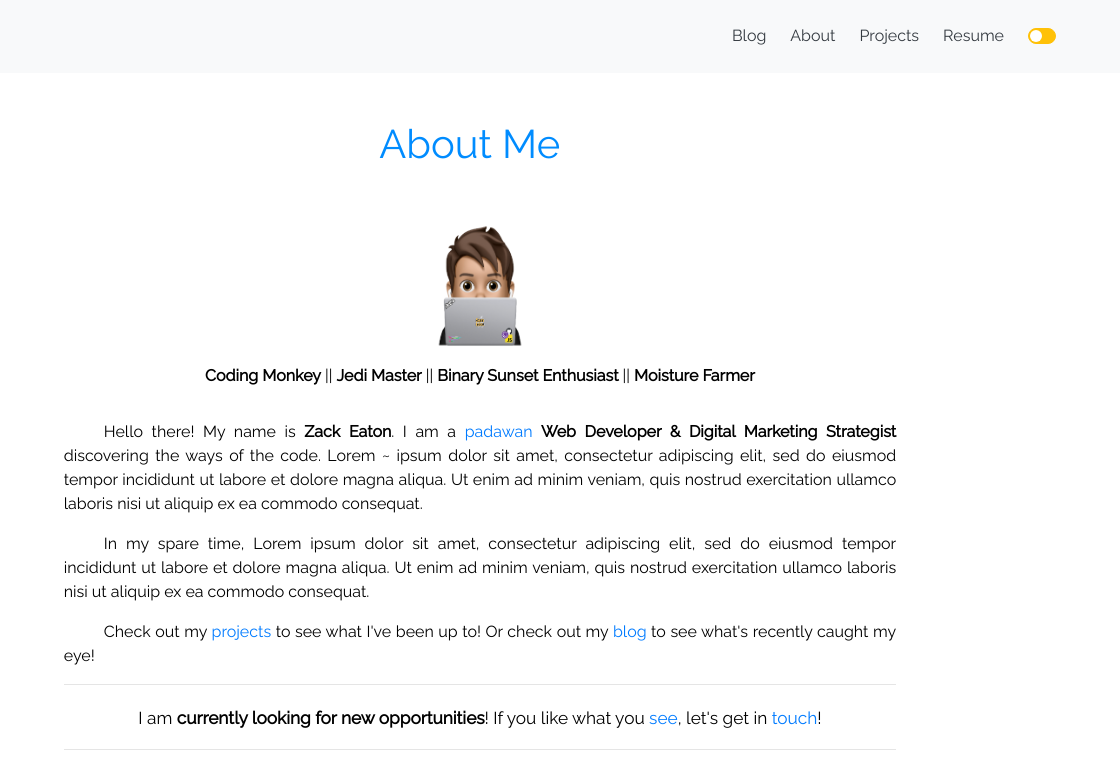
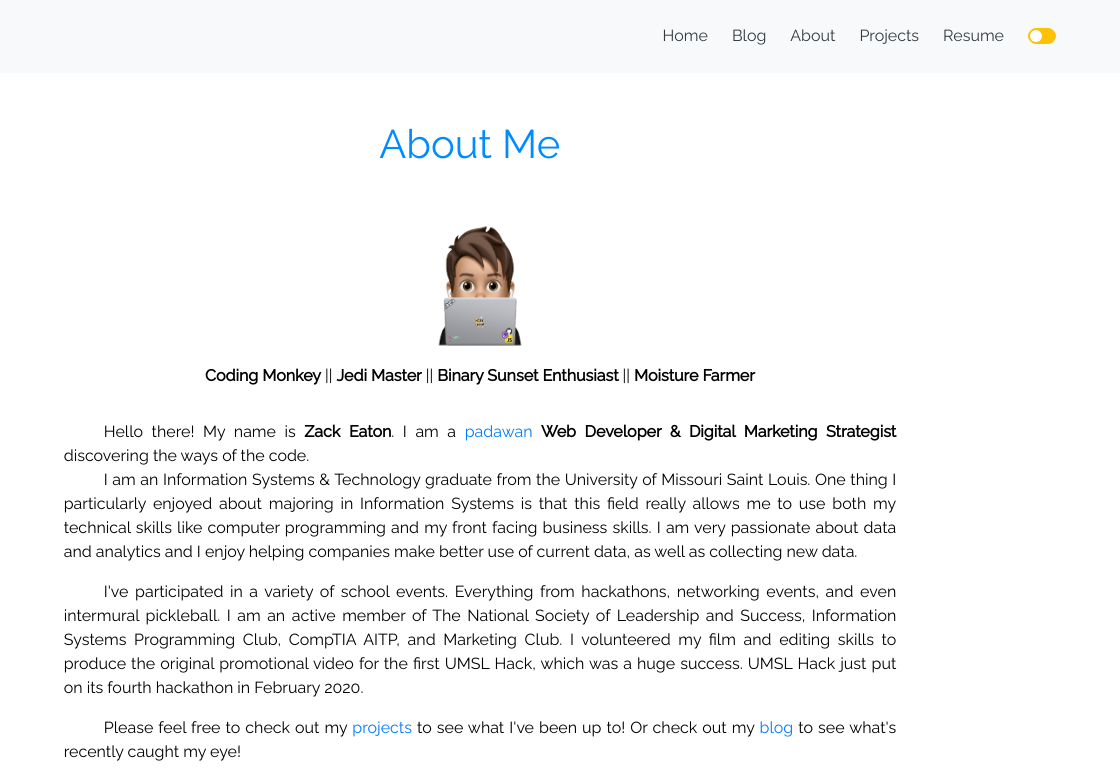
Before and after one commit to surudhb/gatsby-personal-site-template, a Gatsby site: page /about in a window 1280 px wide. Shown: the top 777 px of the page, 160-1280 px from the left. Built offline with nearby package versions, Linux system fonts and the light colour scheme; Gatsby itself is replaced by a stand-in of ours; no server answers.

Commit message:
Updated About, Nav Bar, and Icons on Index
Nav bar links now include home page. index page icons now use memoji-light and memoji-dark (to be replaced in a future commit. And the bio on the about page is now updated.

```diff
--- a/src/components/Navbar.js
+++ b/src/components/Navbar.js
@@ -22,6 +22,9 @@ export default () => {
         className="justify-content-end"
       >
         <Nav className="pr-3 mr-4 nav-links">
+        <Nav.Link className="ml-2" as={Link} to="/" title="Home">
+            Home
+          </Nav.Link>
           <Nav.Link className="ml-2" as={Link} to="/blog" title="Blog">
             Blog
           </Nav.Link>
--- a/src/pages/about.js
+++ b/src/pages/about.js
@@ -58,20 +58,14 @@ export default ({ data }) => {
               padawan
             </a>
             &nbsp;
-            <b>{occupation}</b> discovering the ways of the code. Lorem ~ ipsum
-            dolor sit amet, consectetur adipiscing elit, sed do eiusmod tempor
-            incididunt ut labore et dolore magna aliqua. Ut enim ad minim
-            veniam, quis nostrud exercitation ullamco laboris nisi ut aliquip ex
-            ea commodo consequat.
+            <b>{occupation}</b> discovering the ways of the code.
+            <p>I am an Information Systems & Technology graduate from the University of Missouri Saint Louis. One thing I particularly enjoyed about majoring in Information Systems is that this field really allows me to use both my technical skills like computer programming and my front facing business skills. I am very passionate about data and analytics and I enjoy helping companies make better use of current data, as well as collecting new data.</p>
           </p>
           <p className="i-5">
-            In my spare time, Lorem ipsum dolor sit amet, consectetur adipiscing
-            elit, sed do eiusmod tempor incididunt ut labore et dolore magna
-            aliqua. Ut enim ad minim veniam, quis nostrud exercitation ullamco
-            laboris nisi ut aliquip ex ea commodo consequat.
+          I've participated in a variety of school events. Everything from hackathons, networking events, and even intermural pickleball. I am an active member of The National Society of Leadership and Success, Information Systems Programming Club, CompTIA AITP, and Marketing Club. I volunteered my film and editing skills to produce the original promotional video for the first UMSL Hack, which was a huge success. UMSL Hack just put on its fourth hackathon in February 2020.
           </p>
           <p className="i-5">
-            Check out my <Link to="/projects">projects</Link> to see what I've
+            Please feel free to check out my <Link to="/projects">projects</Link> to see what I've
             been up to! Or check out my <Link to="/blog">blog</Link> to see
             what's recently caught my eye!
           </p>
--- a/src/pages/index.js
+++ b/src/pages/index.js
@@ -17,7 +17,7 @@ export default ({ data }) => {
           width="150"
           height="150"
           fluid
-          src={dark ? `../../icons/darth-vader.png` : `../../icons/r2-d2.png`}
+          src={dark ? `../../icons/memoji-dark.png` : `../../icons/memoji-light.png`}
           alt={dark ? "Darth Vader" : "R2-D2"}
         />
         {unemployed && (
```
